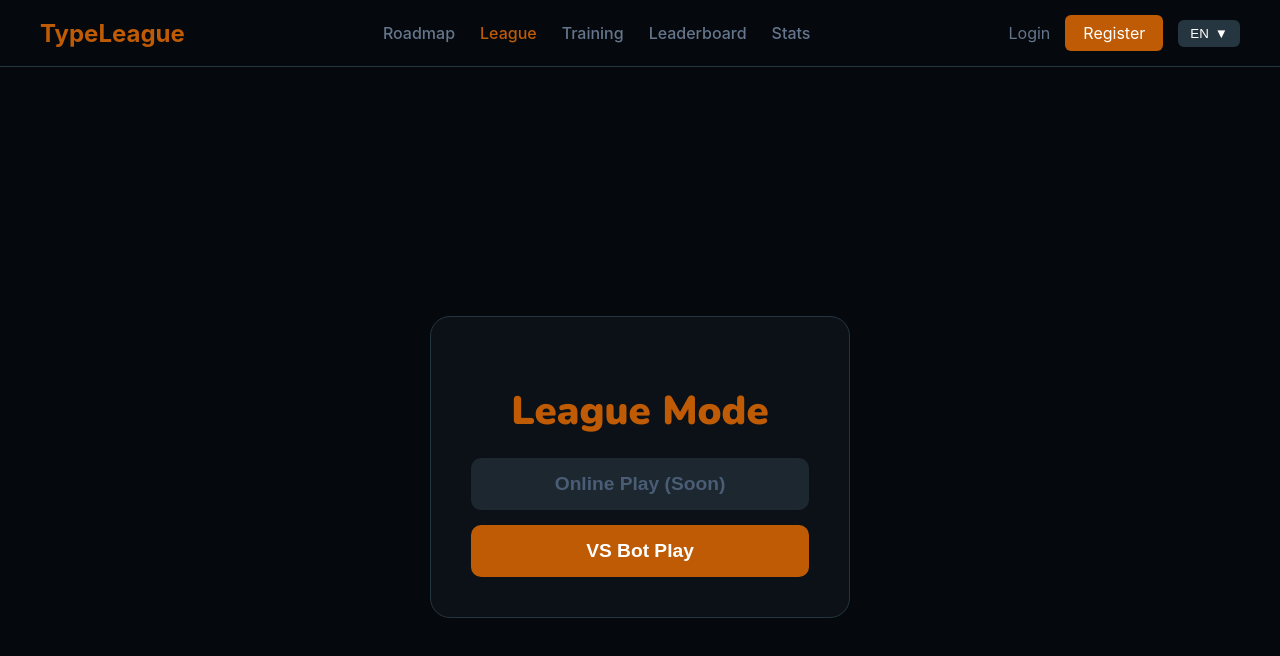
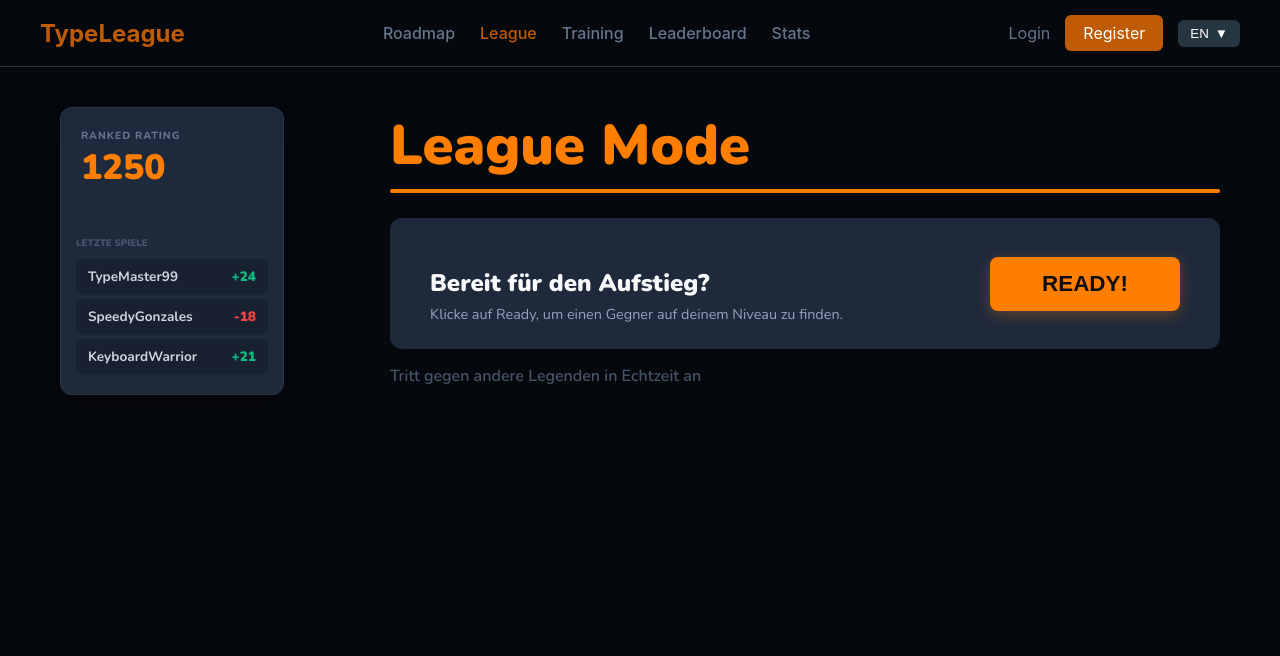
Before and after one commit to Jan-ops-ops/TypeLeague, a Vue app in the folder TypeLeague/: page /league in a window 1280 px wide. Shown: the top 656 px of the page. Built offline with nearby package versions, Linux system fonts and the light colour scheme.

Commit message:
Jans Arbeit: LeaguePage deisgn

```diff
--- a/TypeLeague/src/components/LeaguePage.vue
+++ b/TypeLeague/src/components/LeaguePage.vue
@@ -1,194 +1,204 @@
 <script setup lang="ts">
-import { ref, computed } from "vue";
-import Gameboard from "./gameboard.vue";
+import { ref } from 'vue';
 
-const view = ref('lobby');
-const selectedBotWpm = ref(0);
-const customWpmInput = ref(40);
-const gameText = ref("");
+const playerElo = ref(1250);
+const isSearching = ref(false);
 
-const botProgress = ref(0);
-const playerProgress = ref(0);
-const botFinishedTime = ref(0);
-const playerStats = ref<any>(null);
-const isGameActive = ref(false);
+const lastGames = ref([
+  { opponent: 'TypeMaster99', change: '+24', win: true },
+  { opponent: 'SpeedyGonzales', change: '-18', win: false },
+  { opponent: 'KeyboardWarrior', change: '+21', win: true }
+]);
 
-const texts = [
-  "The quick brown fox jumps over the lazy dog.",
-  "Precision is just as important as speed when it comes to professional typing.",
-  "TypeLeague is the ultimate platform to challenge your skills and climb the ranks.",
-  "A phantom typed blacked out like a ghost in the cold dark night of the arena.",
-  "Mastering the keyboard requires patience, practice and a lot of dedication.",
-  "Type faster than your shadow and leave your opponent in the dust."
-];
-
-const bots = [
-  { name: 'Easy Bot', wpm: 30 },
-  { name: 'Medium Bot', wpm: 60 },
-  { name: 'Hard Bot', wpm: 100 }
-];
-
-const selectBot = (wpm: number) => {
-  selectedBotWpm.value = wpm;
-  startMatch();
-};
-
-const startMatch = () => {
-  const randomIndex = Math.floor(Math.random() * texts.length);
-  gameText.value = texts[randomIndex];
-
-  botProgress.value = 0;
-  playerProgress.value = 0;
-  botFinishedTime.value = 0;
-  playerStats.value = null;
-
-  view.value = 'arena';
-  isGameActive.value = true;
-
-  simulateBot();
-};
-
-const simulateBot = () => {
-  const totalChars = gameText.value.length;
-  const charsPerSecond = (selectedBotWpm.value * 5) / 60;
-  const totalDuration = totalChars / charsPerSecond;
-
-  let elapsed = 0;
-  const step = 0.05;
-
-  const interval = setInterval(() => {
-    if (!isGameActive.value || view.value !== 'arena') {
-      clearInterval(interval);
-      return;
-    }
-
-    elapsed += step;
-    botProgress.value = Math.min((elapsed / totalDuration) * 100, 100);
-
-    if (botProgress.value >= 100) {
-      botFinishedTime.value = totalDuration;
-      clearInterval(interval);
-      checkMatchEnd();
-    }
-  }, step * 1000);
-};
-
-const handlePlayerProgress = (index: number) => {
-  if (gameText.value.length > 0) {
-    playerProgress.value = (index / gameText.value.length) * 100;
-  }
-};
-
-const onPlayerFinished = (stats: any) => {
-  playerStats.value = stats;
-  playerProgress.value = 100;
-  checkMatchEnd();
-};
-
-const checkMatchEnd = () => {
-  if (playerStats.value && botProgress.value >= 100) {
-    isGameActive.value = false;
-    setTimeout(() => {
-      view.value = 'results';
-    }, 500);
-  }
-};
-
-const winner = computed(() => {
-  if (!playerStats.value) return 'Bot';
-  return playerStats.value.adjustedTime < botFinishedTime.value ? 'Player' : 'Bot';
-});
+function toggleReady() {
+  isSearching.value = !isSearching.value;
+}
 </script>
 
 <template>
-  <div class="league-wrapper">
+  <div class="app-container">
 
-    <div v-if="view === 'lobby'" class="menu-card">
-      <h1>League Mode</h1>
-      <div class="mode-options">
-        <button class="mode-btn online disabled">Online Play (Soon)</button>
-        <button class="mode-btn bot" @click="view = 'bot_selection'">VS Bot Play</button>
-      </div>
-    </div>
+    <div class="league-page">
+      <aside class="side-panel">
+        <div class="stats-card">
+          <div class="elo-section">
+            <span class="elo-label">RANKED RATING</span>
+            <div class="elo-display">
+              <span class="elo-value">{{ playerElo }}</span>
 
-    <div v-if="view === 'bot_selection'" class="menu-card">
-      <h1>Difficulty</h1>
-      <div class="bot-grid">
-        <button v-for="bot in bots" :key="bot.name" @click="selectBot(bot.wpm)" class="bot-card">
-          <span class="bot-name">{{ bot.name }}</span>
-          <span class="bot-wpm">{{ bot.wpm }} WPM</span>
-        </button>
-      </div>
-      <div class="custom-bot">
-        <input type="number" v-model="customWpmInput">
-        <button @click="selectBot(customWpmInput)">Start</button>
-      </div>
-      <button class="back-link" @click="view = 'lobby'">Back</button>
-    </div>
+            </div>
+          </div>
 
-    <div v-if="view === 'arena'" class="arena">
-      <div class="race-track">
-        <div class="lane">
-          <div class="lane-info">YOU</div>
-          <div class="bar-bg">
-            <div class="bar-fill player-fill" :style="{ width: playerProgress + '%' }"></div>
+          <div class="recent-matches">
+            <h4 class="matches-title">LETZTE SPIELE</h4>
+            <div v-for="(game, index) in lastGames" :key="index" class="match-entry">
+              <span class="opponent-name">{{ game.opponent }}</span>
+              <span :class="['elo-change', game.win ? 'plus' : 'minus']">
+                {{ game.change }}
+              </span>
+            </div>
           </div>
         </div>
-        <div class="lane">
-          <div class="lane-info">BOT ({{ selectedBotWpm }} WPM)</div>
-          <div class="bar-bg">
-            <div class="bar-fill bot-fill" :style="{ width: botProgress + '%' }"></div>
+      </aside>
+
+      <main class="main-content">
+        <div class="header-section">
+          <h1 class="league-title">League Mode</h1>
+          <div class="divider-main"></div>
+        </div>
+
+        <div class="matchmaking-container">
+          <div class="matchmaking-card">
+            <div class="box-content">
+              <h3 class="box-title">Bereit für den Aufstieg?</h3>
+              <p class="box-text">
+                Klicke auf Ready, um einen Gegner auf deinem Niveau zu finden.
+              </p>
+            </div>
+
+            <button
+                class="ready-btn"
+                :class="{ 'is-searching': isSearching }"
+                @click="toggleReady"
+            >
+              <span class="btn-text">{{ isSearching ? 'SEARCHING...' : 'READY!' }}</span>
+            </button>
           </div>
+
+          <p class="footer-description">
+            Tritt gegen andere Legenden in Echtzeit an
+          </p>
         </div>
-      </div>
-
-      <gameboard
-          v-if="gameText"
-          :key="gameText"
-          :gametext="gameText"
-          @finished="onPlayerFinished"
-          @progress="handlePlayerProgress"
-      />
-    </div>
-
-    <div v-if="view === 'results'" class="menu-card results">
-      <h1 :class="winner === 'Player' ? 'win' : 'lose'">
-        {{ winner === 'Player' ? 'VICTORY!' : 'DEFEAT!' }}
-      </h1>
-      <div class="stats-summary">
-        <p>Your Time: <span>{{ playerStats?.adjustedTime.toFixed(2) }}s</span></p>
-        <p>Bot Time: <span>{{ botFinishedTime.toFixed(2) }}s</span></p>
-      </div>
-      <button class="mode-btn bot" @click="view = 'lobby'">Try Again</button>
+      </main>
     </div>
   </div>
 </template>
 
 <style scoped>
-@import url('https://fonts.googleapis.com/css2?family=Nunito:wght@400;700;900&display=swap');
-.league-wrapper { min-height: 100vh; background: #05080D; font-family: 'Nunito', sans-serif; display: flex; justify-content: center; align-items: center; color: white; }
-.menu-card { background: #0B1117; padding: 40px; border-radius: 20px; border: 1px solid #263640; text-align: center; width: 420px; }
-h1 { font-size: 2.5rem; font-weight: 900; margin-bottom: 20px; color: #BF5B04; }
-.mode-options { display: flex; flex-direction: column; gap: 15px; }
-.mode-btn { padding: 15px; font-size: 1.2rem; font-weight: 800; border-radius: 10px; border: none; cursor: pointer; transition: 0.2s; }
-.mode-btn.bot { background: #BF5B04; color: white; }
-.mode-btn.disabled { background: #1c2730; color: #4a5d75; cursor: not-allowed; }
-.bot-grid { display: grid; grid-template-columns: 1fr; gap: 10px; margin-bottom: 20px; }
-.bot-card { background: #1c2730; border: 1px solid #263640; padding: 15px; border-radius: 10px; color: white; cursor: pointer; display: flex; justify-content: space-between; align-items: center; }
-.bot-wpm { color: #BF5B04; font-weight: 800; }
-.custom-bot { margin-bottom: 20px; display: flex; gap: 10px; }
-.custom-bot input { background: #121820; border: 1px solid #263640; color: white; padding: 10px; border-radius: 8px; flex: 1; }
-.arena { display: flex; flex-direction: column; align-items: center; width: 100%; }
-.race-track { width: 100%; max-width: 850px; margin-bottom: 30px; }
-.lane { margin-bottom: 12px; }
-.lane-info { font-size: 0.75rem; font-weight: 800; color: #65768C; margin-bottom: 4px; }
-.bar-bg { background: #1c2730; height: 10px; border-radius: 5px; overflow: hidden; }
-.bar-fill { height: 100%; transition: width 0.1s linear; }
-.player-fill { background: #BF5B04; box-shadow: 0 0 10px #BF5B04; }
-.bot-fill { background: #65768C; }
-.win { color: #42b883; }
-.lose { color: #e74c3c; }
-.stats-summary { margin: 25px 0; font-size: 1.1rem; color: #65768C; }
-.stats-summary span { color: white; font-weight: 800; }
-.back-link { margin-top: 15px; background: none; border: none; color: #65768C; cursor: pointer; text-decoration: underline; }
+@import url('https://fonts.googleapis.com/css2?family=Nunito:wght@400;700;800;900&display=swap');
+
+/* GLOBALER SCROLL-LOCK */
+:global(html, body) {
+  margin: 0;
+  padding: 0;
+  overflow: hidden !important; /* Absoluter Scroll-Stopp */
+  height: 100%;
+  width: 100%;
+  background-color: #0b0e14;
+}
+
+.app-container {
+  display: flex;
+  flex-direction: column;
+  height: 100vh;
+  width: 100vw;
+  overflow: hidden;
+}
+
+.league-page {
+  font-family: 'Nunito', sans-serif;
+  flex: 1; /* Nimmt den restlichen Platz unter der Nav ein */
+  display: flex;
+  color: #f8fafc;
+  padding: 40px 60px;
+  box-sizing: border-box;
+}
+
+/* SIDE PANEL */
+.side-panel {
+  width: 280px;
+  min-width: 280px;
+  flex-shrink: 0;
+}
+
+.stats-card {
+  background: #1e293b;
+  border-radius: 12px;
+  border: 1px solid rgba(255, 255, 255, 0.05);
+  box-shadow: 0 10px 30px rgba(0, 0, 0, 0.3);
+  width: 80%;
+}
+
+.elo-section { padding: 20px; }
+.elo-label { display: block; font-size: 0.65rem; color: #64748b; font-weight: 800; letter-spacing: 1px; }
+.elo-value { font-size: 2.2rem; font-weight: 900; color: #ff7e00; }
+.lp-unit { font-size: 1rem; font-weight: 800; color: #ff7e00; margin-left: 4px; }
+
+.recent-matches { padding: 0 15px 15px; }
+.matches-title { font-size: 0.6rem; color: #475569; margin-bottom: 10px; font-weight: 900; padding-top: 12px; }
+.match-entry { background: rgba(11, 14, 20, 0.3); margin-bottom: 5px; padding: 8px 12px; border-radius: 6px; display: flex;  justify-content: space-between; align-items: center; }
+.opponent-name { font-size: 0.85rem; font-weight: 700; color: #cbd5e1; }
+.elo-change { font-weight: 900; font-size: 0.85rem; margin-left: 8px; }
+.plus { color: #10b981; }
+.minus { color: #ef4444; }
+
+/* MAIN CONTENT */
+.main-content {
+  flex-grow: 1;
+  padding-left: 50px;
+}
+
+.league-title {
+  color: #ff7e00;
+  font-size: 3.5rem;
+  font-weight: 900;
+  margin: 0;
+}
+
+.divider-main {
+  height: 4px;
+  background: #ff7e00;
+  border-radius: 4px;
+  width: 100%;
+  margin: 5px 0 25px 0;
+}
+
+/* MATCHMAKING BOX */
+.matchmaking-card {
+  background: #1e293b;
+  border-radius: 12px;
+  padding: 25px 40px;
+  display: flex;
+  align-items: center;
+  justify-content: space-between;
+  gap: 30px;
+  margin-bottom: 15px;
+}
+
+.box-title { font-size: 1.5rem; font-weight: 900; margin-bottom: 5px; }
+.box-text { color: #94a3b8; font-size: 0.9rem; margin: 0; }
+
+/* LEBENDIGER BUTTON */
+.ready-btn {
+  position: relative;
+  background: #ff7e00;
+  border: none;
+  color: #0b0e14;
+  width: 190px;
+  padding: 14px 0;
+  font-size: 1.4rem;
+  font-weight: 900;
+  border-radius: 8px;
+  cursor: pointer;
+  flex-shrink: 0;
+  transition: all 0.2s cubic-bezier(0.175, 0.885, 0.32, 1.275);
+  box-shadow: 0 4px 15px rgba(255, 126, 0, 0.3);
+}
+
+.ready-btn:hover {
+  transform: scale(1.05);
+  box-shadow: 0 0 25px rgba(255, 126, 0, 0.5);
+  background: #ff8c1a;
+}
+
+.ready-btn:active {
+  transform: scale(0.96);
+}
+
+.ready-btn.is-searching {
+  background: #cc6600;
+  box-shadow: inset 0 2px 8px rgba(0,0,0,0.3);
+}
+
+.footer-description { color: #475569; font-size: 1rem; font-weight: 600; }
 </style>
```
